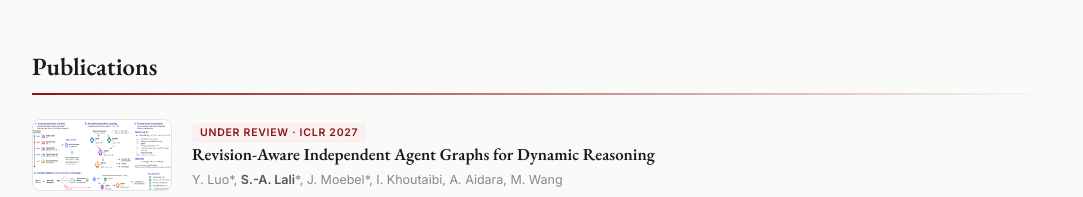
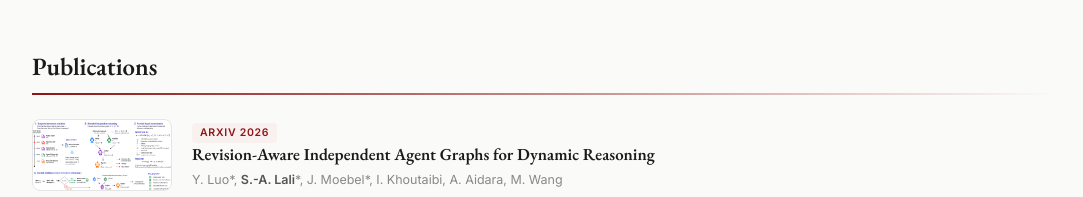
Before and after one commit to SelimLali/selimlali.github.io, a plain HTML site: page index.html in a window 1280 px wide. Shown: the part 1180-1377 px from the top of the page, without its empty margins (98-1181 px from the left). Drawn offline with Linux system fonts and the light colour scheme.

Commit message:
Update publication label

```diff
--- a/index.html
+++ b/index.html
@@ -96,7 +96,7 @@
       <article class="paper">
         <a class="figure" href="https://arxiv.org/abs/2610.01249"><img src="assets/img/pub-riag-workflow.png" alt="RIAG workflow, Figure 2 of the paper" width="900" height="458"></a>
         <div class="text">
-          <span class="tag">Under review &middot; ICLR 2027</span>
+          <span class="tag">arXiv 2026</span>
           <h3>Revision-Aware Independent Agent Graphs for Dynamic Reasoning</h3>
           <p class="by">Y. Luo*, <b>S.-A. Lali</b>*, J. Moebel*, I. Khoutaibi, A. Aidara, M. Wang</p>
           <div class="buttons"><a href="https://arxiv.org/abs/2610.01249">arXiv</a><a href="https://arxiv.org/html/2610.01249">Paper</a><a href="https://github.com/luoyan407/Revision-Aware_Independent_Agent_Graphs">Code</a></div>
```
